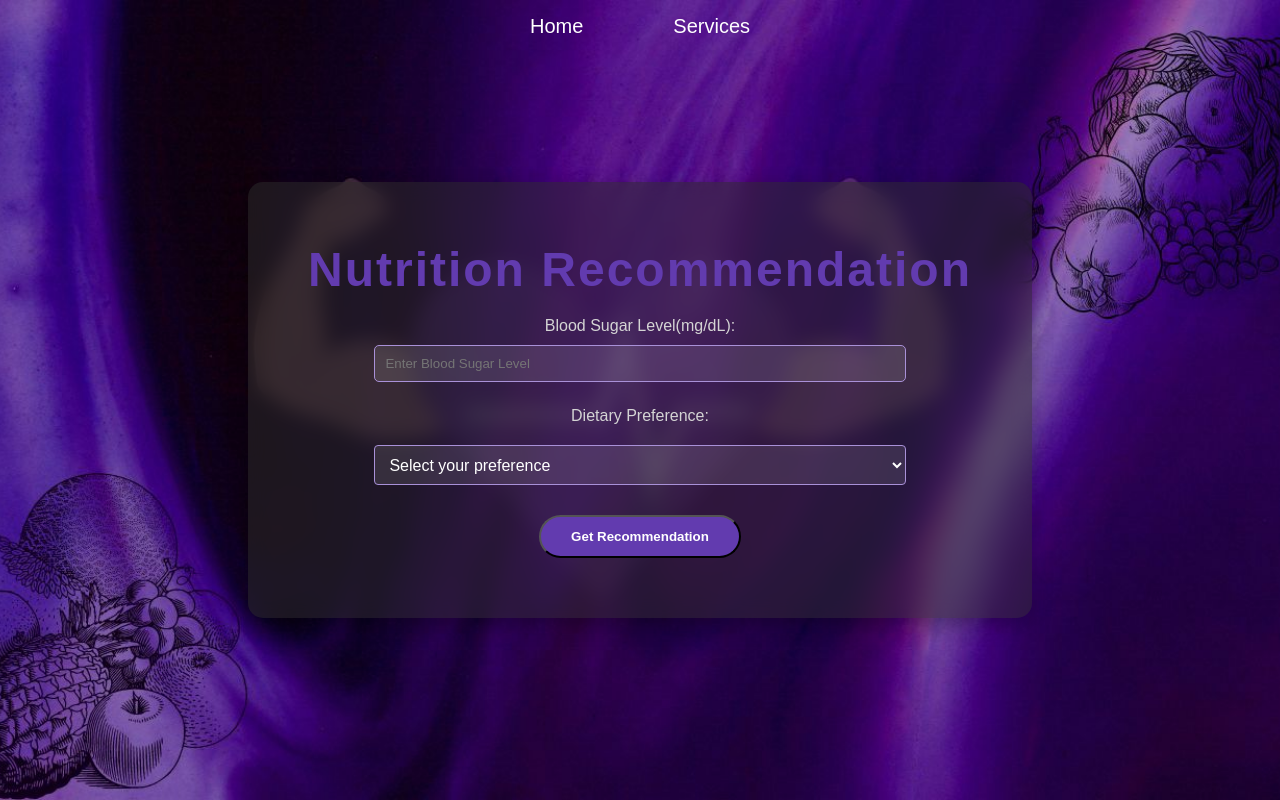
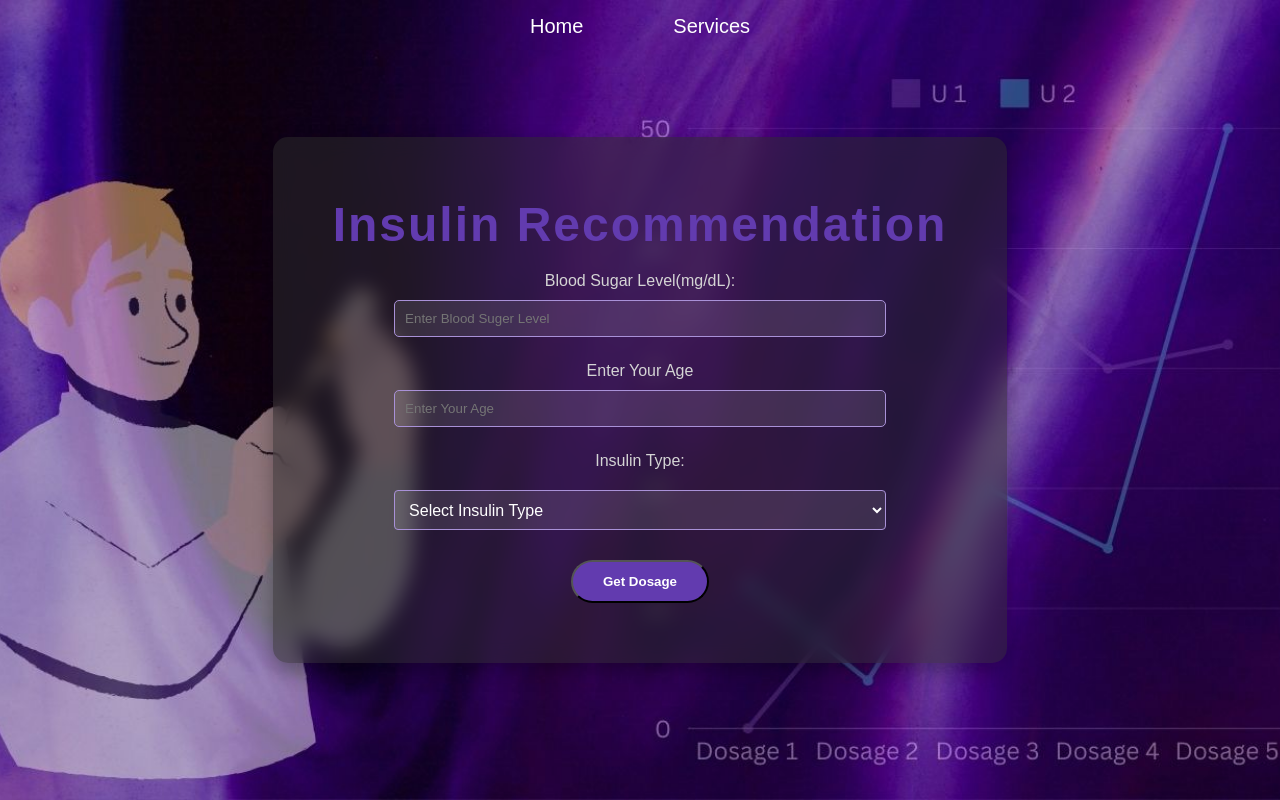
Before and after one commit to AntoJeffrinG/DiabEase, a Flask app: page /model1 in a window 1280 px wide. Run offline with Flask 3, Linux system fonts and the light colour scheme.

Commit message:
Update model1.html

```diff
--- a/Templates/model1.html
+++ b/Templates/model1.html
@@ -3,11 +3,12 @@
 <head>
     <meta charset="UTF-8">
     <meta name="viewport" content="width=device-width, initial-scale=1.0">
-    <title>Dietary Suggestion</title>
+    <title>Insulin Recommendation</title>
     <link rel="icon" href="/static/images/logo.png" type="image/png">
-    <link rel="stylesheet" href="/static/css/styles.css"> <!-- Link to your CSS file -->
+    <link rel="stylesheet" href="/static/css/styles.css"> <!-- Link to your main CSS file -->
 </head>
 <body>
+    <!-- Navigation Bar -->
     <nav>
         <ul>
             <li><a href="/">Home</a></li>
@@ -15,20 +16,31 @@
         </ul>
     </nav>
 
-    <section class="model1">
+    <!-- Insulin Dosage Section -->
+    <section class="insulin-dosage-section">
         <div class="content">
-            <h1>Nutrition Recommendation</h1>
-            <form action="/nutrition" method="post">
-                <label for="blood_sugar">Blood Sugar Level(mg/dL):</label>
-                <input type="text" name="blood_sugar" id="blood_sugar" required autocomplete="off" placeholder="Enter Blood Sugar Level"><br>
-                <label for="nutrition_type">Dietary Preference:</label>
-                <select name="nutrition_type" id="nutrition_type" required>
-                    <option value="" disabled selected>Select your preference</option>
-                    <option value="Vegan">Vegan</option>
-                    <option value="Non-vegan">Non-Vegan</option>
-                </select><br>
-
-                <input type="submit" class="button colorful-hover" value="Get Recommendation">
+            <h1 class="heading">Insulin Recommendation</h1>
+            <form action="/insulin" method="post" class="form-style">
+                <div class="input-group">
+                    <label for="blood_sugar">Blood Sugar Level(mg/dL):</label>
+                    <input type="text" id="blood_sugar" name="blood_sugar" autocomplete="off" placeholder="Enter Blood Suger Level">
+                </div>
+                <div class="input-group">
+                    <label for="dob">Enter Your Age</label>
+                    <input type="text" id="dob" name="dob" autocomplete="off" placeholder="Enter Your Age">
+                </div>
+                <div class="input-group">
+                    <label for="insulin_type">Insulin Type:</label>
+                    <select id="insulin_type" name="insulin_type" required>
+                        <option value="" disabled selected>Select Insulin Type</option>
+                        <option value="Rapid-acting">Rapid-acting</option>
+                        <option value="Short-acting">Short-acting</option>
+                        <option value="Intermediate-acting">Intermediate-acting</option>
+                        <option value="Long-acting">Long-acting</option>
+                        <option value="Pre-Mixed">Pre-Mixed</option>
+                    </select>
+                </div>
+                <input type="submit" value="Get Dosage" class="button colorful-hover">
             </form>
         </div>
     </section>
```
